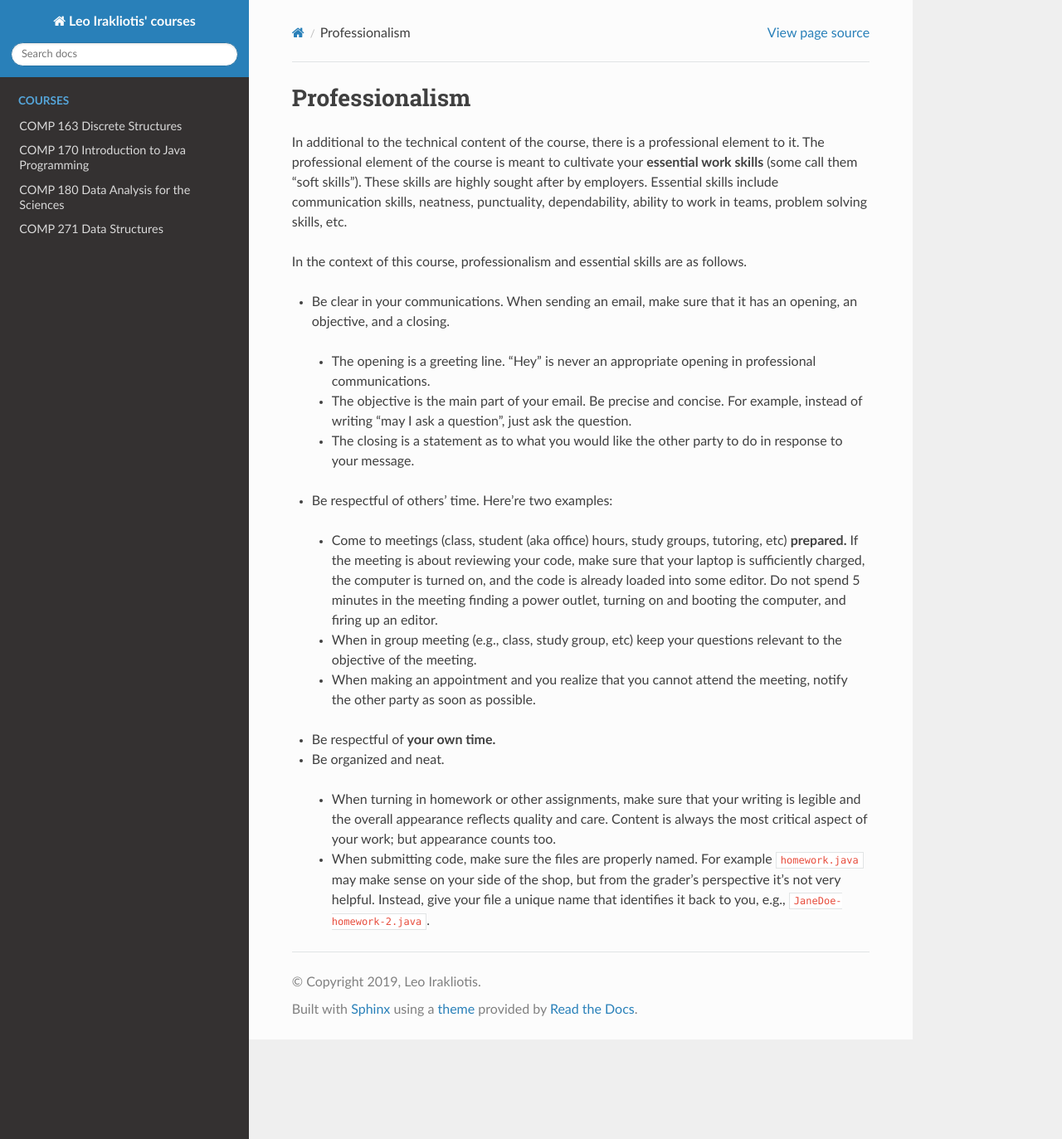
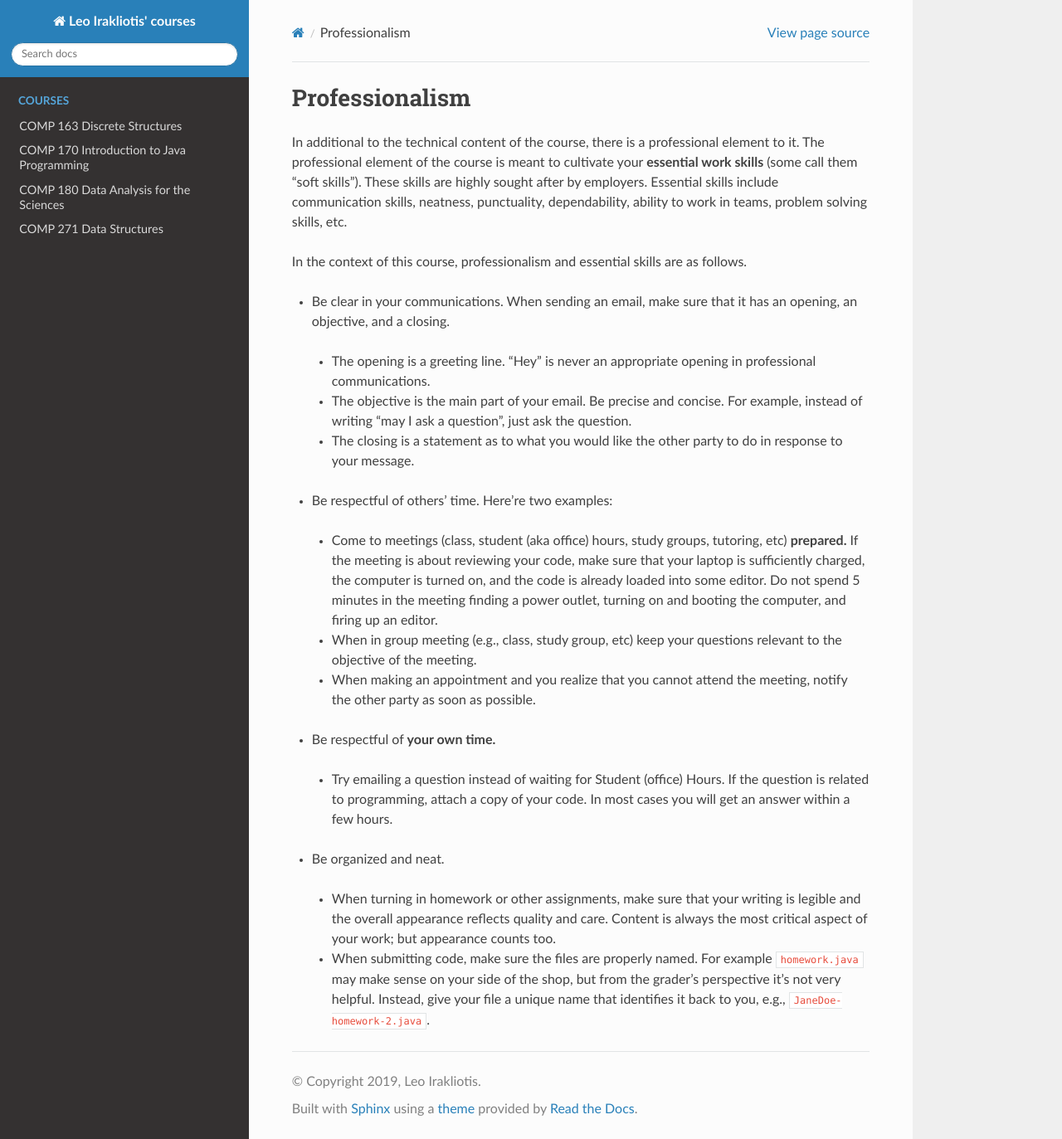
Before and after one commit to sleepyjaree/cdp, a Sphinx documentation site: the page built from source/shared/professionalism.rst, in a window 1280 px wide and 1373 px high. Shown: the whole window at 83% size. Built offline with Sphinx 7.4.7 and the Read the Docs theme 2.0.0, drawn with Linux system fonts in a browser that asks for light colours.

```diff
--- a/source/shared/professionalism.rst
+++ b/source/shared/professionalism.rst
@@ -24,6 +24,8 @@
 
 * Be respectful of **your own time.**
 
+ - Try emailing a question instead of waiting for Student (office) Hours. If the question is related to programming, attach a copy of your code. In most cases you will get an answer within a few hours.
+
 
 * Be organized and neat.
 
```
